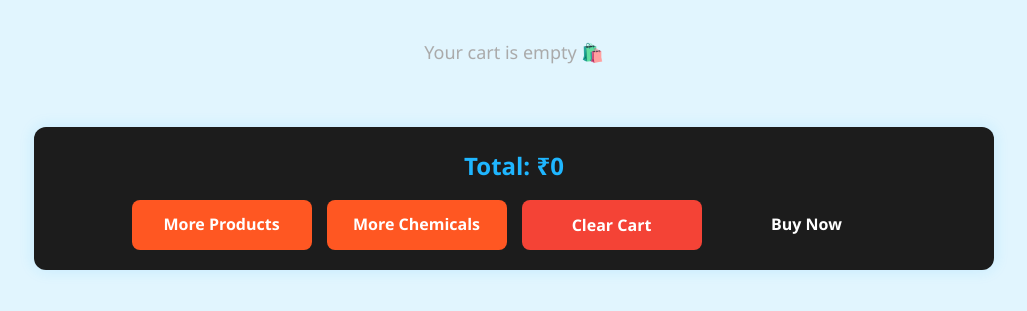
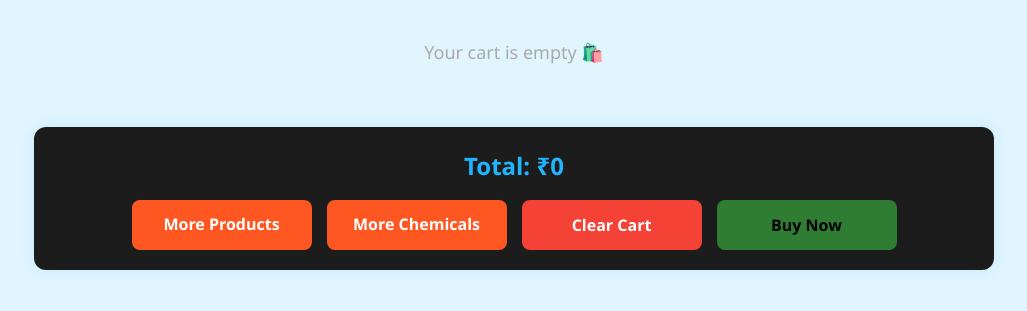
Before and after one commit to anshjw/Microproject, a Flask app: page /cart in a window 1280 px wide. Shown: the part 150-461 px from the top of the page, without its empty margins (126-1153 px from the left). Run offline with Flask 2, Linux system fonts and the light colour scheme; the visitor is signed in with stand-in values (Sample User, id 1).

Commit message:
Updated app

```diff
--- a/templates/cart.html
+++ b/templates/cart.html
@@ -32,7 +32,7 @@
         <a href="{{ url_for('products') }}" class="goto-cart">More Products</a>
         <a href="{{ url_for('chemicals') }}" class="goto-cart">More Chemicals</a>
         <button class="clear-cart" onclick="clearCart()">Clear Cart</button>
-        <a href="{{ url_for('buy_now') }}" class="btn btn-primary">Buy Now</a>
+        <button class="buy-now" onclick="buyNow()">Buy Now</button>
       </div>
     </div>
   </div>
```
